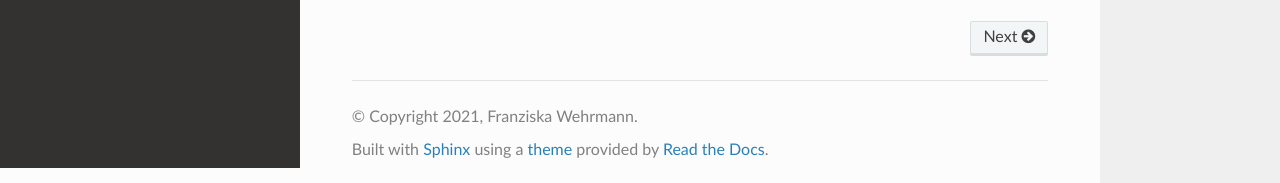
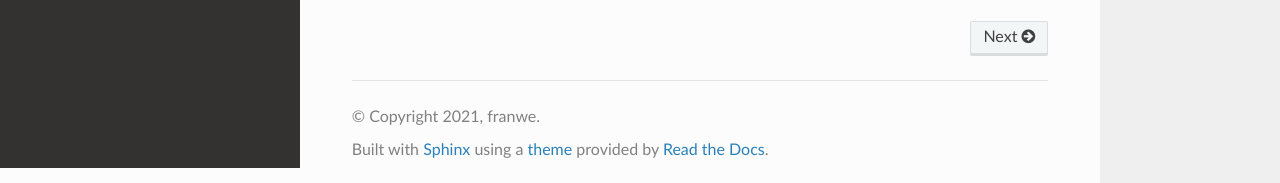
Before and after one commit to franwe/localpoly, a Sphinx documentation site: the page built from docs/index.rst, in a window 1280 px wide. Shown: the part 732-915 px from the top of the page. Built offline with Sphinx 7.4.7 and the Read the Docs theme 2.0.0, drawn with Linux system fonts in a browser that asks for light colours; the version number is read from the project's files by our own code.

Commit message:
Change name to franwe

```diff
--- a/docs/conf.py
+++ b/docs/conf.py
@@ -101,7 +101,7 @@ master_doc = "index"
 
 # General information about the project.
 project = u"localpoly"
-copyright = u"2021, Franziska Wehrmann"
+copyright = u"2021, franwe"
 
 # The version info for the project you're documenting, acts as replacement for
 # |version| and |release|, also used in various other places throughout the
@@ -269,7 +269,7 @@ latex_documents = [
         "index",
         "user_guide.tex",
         u"localpoly Documentation",
-        u"Franziska Wehrmann",
+        u"franwe",
         "manual",
     ),
 ]
--- a/setup.py
+++ b/setup.py
@@ -15,7 +15,7 @@ setup(
         "Documentation" : "https://localpoly.readthedocs.io/en/latest/",
         "Code" : "https://github.com/franwe/localpoly"
     },
-    author="Franziska Wehrmann",
+    author="franwe",
     author_email="franziska.wehrmann@gmail.com",
     description="Performs Local Polynomial Regression.",
     long_description=README,
```
